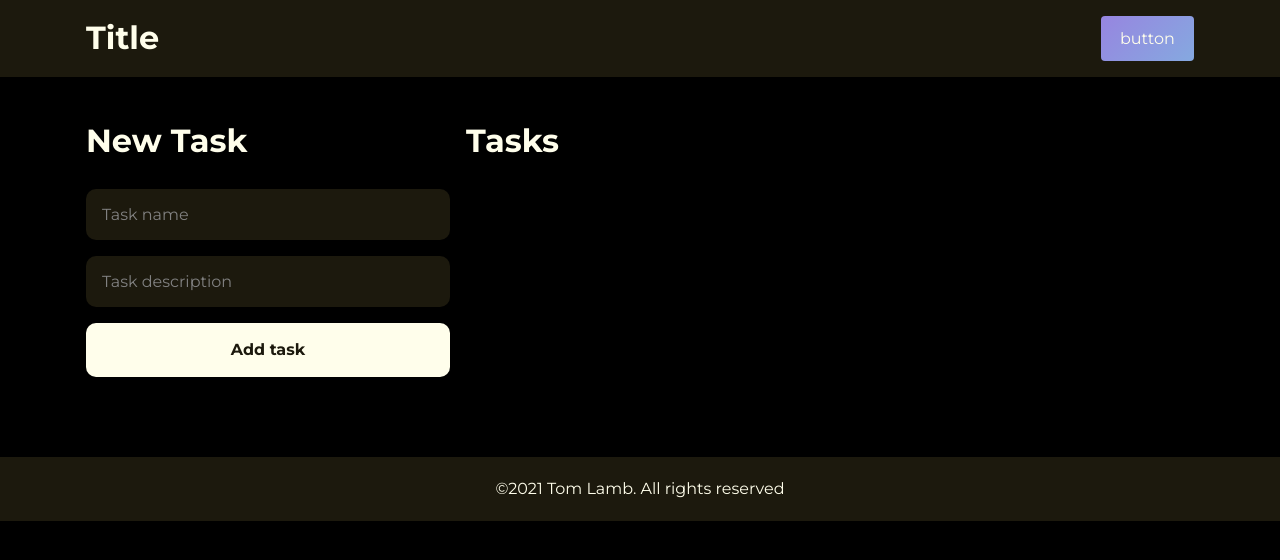
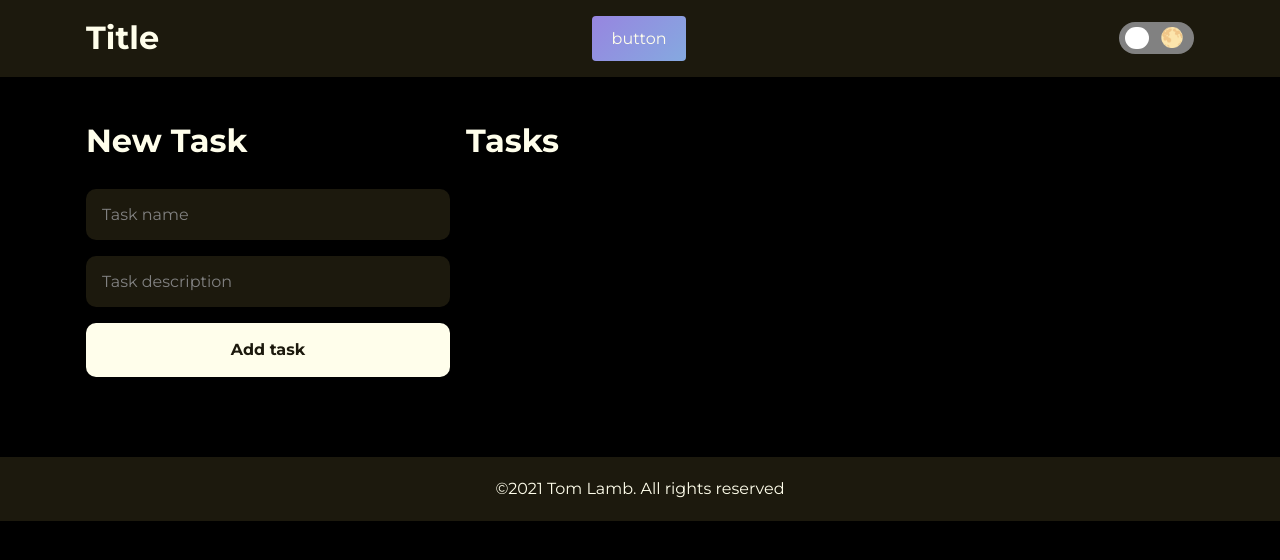
Before and after one commit to Lambtsa/todo-app-react, a React (Create React App) app: page / in a window 1280 px wide. Shown: the top 560 px of the page. Built offline with nearby package versions, Linux system fonts and the light colour scheme.

Commit message:
testing context

```diff
--- a/src/App.js
+++ b/src/App.js
@@ -3,14 +3,15 @@ import './styles.scss';
 import Header from './components/Header';
 import Main from './components/Main';
 import Footer from './components/Footer';
+import { ThemeProvider } from './helpers/ThemeProvider';
 
 function App() {
   return (
-    <>
+    <ThemeProvider>
       <Header />
       <Main />
       <Footer />
-    </>
+    </ThemeProvider>
   );
 }
 
--- a/src/components/Footer.js
+++ b/src/components/Footer.js
@@ -1,11 +1,16 @@
-import React from 'react';
+import React, { useContext } from 'react';
+import { ThemeContext } from '../helpers/ThemeProvider';
 
-const Footer = () => (
-  <>
-    <footer className="footer">
-      <p>©2021 Tom Lamb. All rights reserved</p>
-    </footer>
-  </>
-);
+const Footer = () => {
+  const { theme } = useContext(ThemeContext);
+
+  return (
+    <>
+      <footer className={`footer ${theme}`}>
+        <p>©2021 Tom Lamb. All rights reserved</p>
+      </footer>
+    </>
+  );
+};
 
 export default Footer;
--- a/src/components/Header.js
+++ b/src/components/Header.js
@@ -1,14 +1,20 @@
-import React from 'react';
+import React, { useContext } from 'react';
+import { ThemeContext } from '../helpers/ThemeProvider';
+import ToggleSwitch from './ToggleSwitch';
 
-const Header = () => (
+const Header = () => {
+  const { theme, handleThemeToggle } = useContext(ThemeContext);
+  return (
     <>
-    <header className="header">
+      <header className={`header ${theme}`}>
         <nav className="header__container">
           <h1 className="header__title">title</h1>
-        <button className="header__btn" type="button">button</button>
+          <button onClick={handleThemeToggle} className="header__btn" type="button">button</button>
+          <ToggleSwitch />
         </nav>
       </header>
     </>
   );
+};
 
 export default Header;
--- a/src/components/Task.js
+++ b/src/components/Task.js
@@ -19,8 +19,8 @@ const Task = ({ details, handleTaskDelete }) => {
       style={status === 'pending' ? { backgroundColor: details.color } : { backgroundColor: '#1C190D' }}>
       <div className="listItem__details">
         <div>
-          <h3>{details.content.title}</h3>
-          <p>{details.content.description || 'No description'}</p>
+          <h3 className="listItem__title">{details.content.title}</h3>
+          <p className="listItem__subtitle">{details.content.description || 'No description'}</p>
         </div>
         <p
           className={`listItem__tag ${status}`}
--- /dev/null
+++ b/src/components/ToggleSwitch.js
@@ -0,0 +1,15 @@
+import React from 'react';
+/* eslint-disable */
+const ToggleSwitch = () => (
+  <>
+    <div className="toggle-switch">
+      <input type="checkbox" className="toggle-switch-checkbox" name="toggleSwitch" id="toggleSwitch" />
+      <label className="toggle-switch-label" htmlFor="toggleSwitch">
+        <span className="toggle-switch-inner" />
+        <span className="toggle-switch-switch" />
+      </label>
+    </div>
+  </>
+);
+
+export default ToggleSwitch;
--- /dev/null
+++ b/src/helpers/ThemeProvider.js
@@ -0,0 +1,28 @@
+import React, { createContext, useState } from 'react';
+
+const ThemeContext = createContext();
+
+const ThemeProvider = ({ children }) => {
+  const [theme, setTheme] = useState('dark');
+
+  const handleThemeToggle = () => {
+    if (theme === 'dark') {
+      setTheme('light');
+    } else {
+      setTheme('dark');
+    }
+  };
+
+  const toggle = {
+    theme,
+    handleThemeToggle,
+  };
+
+  return (
+    <ThemeContext.Provider value={toggle}>
+      {children}
+    </ThemeContext.Provider>
+  );
+};
+
+export { ThemeContext, ThemeProvider };
--- a/src/styles/main.scss
+++ b/src/styles/main.scss
@@ -7,7 +7,6 @@ body {
   color: $white;
 }
 h1, h2 {
-  color: $white;
   font-size: 2rem;
   text-transform: capitalize;
   margin-bottom: 1rem;
@@ -21,8 +20,15 @@ button {
   Header component
 */
 .header {
-  background-color: $dark-grey;
   padding: 1rem 0;
+  &.light {
+    background-color: $white;
+    color: $dark-grey;
+  }
+  &.dark {
+    background-color: $dark-grey;
+    color: $white;
+  }
   .header__container {
     display: flex;
     align-items: center;
@@ -32,7 +38,6 @@ button {
     margin: 0 auto;
   }
   .header__title {
-    color: $white;
     margin: 0;
   }
   .header__btn {
@@ -156,15 +161,31 @@ p.listItem__tag {
 
 .listItem.done {
   order: 2;
+  .listItem__title, .listItem__subtitle {
+    text-decoration: line-through;
+  }
+  .listItem__subtitle {
+    color: $grey;
+  }
 }
 /*
   Footer Component
 */
 .footer {
   text-align: center;
-  background-color: $dark-grey;
   padding: 1.5rem;
+  &.dark {
+    background-color: $dark-grey;
+    color: $white;
+  }
+  &.light {
+    background-color: $white;
+    color: $dark-grey;
+  }
 }
+/*
+  Media Queries
+*/
 @media screen and (min-width: 768px) {
   .main {
     grid-template-columns: 1fr 2fr;
@@ -175,3 +196,90 @@ p.listItem__tag {
     padding: 1rem 0;
   }
 }
+/*
+  Switch Component
+*/
+.toggle-switch {
+  position: relative;
+  width: 75px;
+  display: inline-block;
+  vertical-align: middle;
+  -webkit-user-select: none;
+  -moz-user-select: none;
+  -ms-user-select: none;
+  text-align: left;
+  &-checkbox {
+    display: none;
+  }
+  &-label {
+    display: block;
+    overflow: hidden;
+    cursor: pointer;
+    border: 0 solid $grey;
+    border-radius: 20px;
+    margin: 0;
+  }
+  &-inner {
+    display: block;
+    width: 200%;
+    margin-left: -100%;
+    transition: margin 0.3s ease-in 0s;
+    &:before,
+    &:after {
+      display: block;
+      float: left;
+      width: 50%;
+      height: 2rem;
+      padding: 0;
+      line-height: 31px;
+      font-size: 1.2rem;
+      color: $white;
+      font-weight: bold;
+      box-sizing: border-box;
+    }
+    &:before {
+      content: "🌑";
+      text-transform: uppercase;
+      padding-left: 10px;
+      background-color: #f90;
+      color: #fff;
+    }
+  }
+  &-disabled {
+    background-color: $grey;
+    cursor: not-allowed;
+    &:before {
+      background-color: $grey;
+      cursor: not-allowed;
+    }
+  }
+  &-inner:after {
+    content: "🌕";
+    text-transform: uppercase;
+    padding-right: 10px;
+    background-color: $grey;
+    color: $white;
+    text-align: right;
+  }
+  &-switch {
+    display: block;
+    width: 24px;
+    margin: 5px;
+    background: #fff;
+    position: absolute;
+    top: 0;
+    bottom: 0;
+    right: 40px;
+    border: 0 solid #bbb;
+    border-radius: 20px;
+    transition: all 0.3s ease-in 0s;
+  }
+  &-checkbox:checked + &-label {
+    .toggle-switch-inner {
+      margin-left: 0;
+    }
+    .toggle-switch-switch {
+      right: 0px;
+    }
+  }
+}
```
Lines whose indentation alone changed are shown as unchanged.
